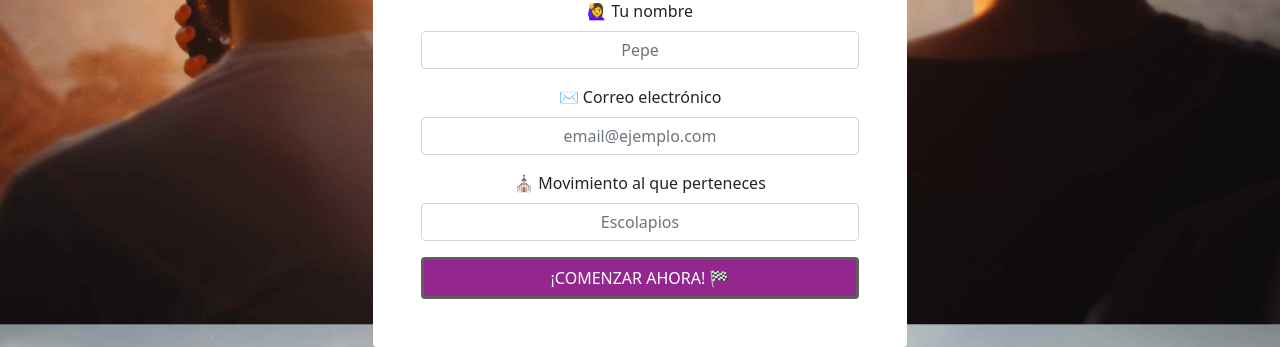
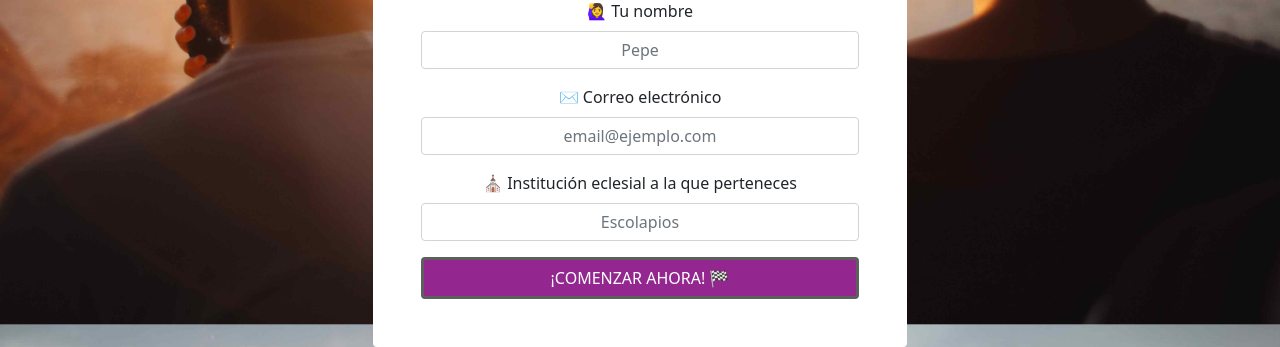
Before and after one commit to adrianpisabarrogarcia/diagnostico-de-pastoral-con-jovenes, a PHP site: page / in a window 1280 px wide. Shown: the part 529-876 px from the top of the page. Run offline with PHP 8.4, Linux system fonts and the light colour scheme; some libraries are stand-ins or nearby versions.

Commit message:
En la página inicial en vez de Movimiento poner Institución eclesial.

```diff
--- a/index.php
+++ b/index.php
@@ -91,7 +91,7 @@ function comprobarTokenUnico($token)
                            required>
                 </div>
                 <div class="form-group mb-3 text-center">
-                    <label for="movimiento" class="mb-2">⛪️&nbsp;Movimiento al que perteneces </label>
+                    <label for="movimiento" class="mb-2">⛪️&nbsp;Institución eclesial a la que perteneces </label>
                     <input type="text" class="form-control" id="movimiento" placeholder="Escolapios" name="movimiento"
                            required>
                 </div>
```
